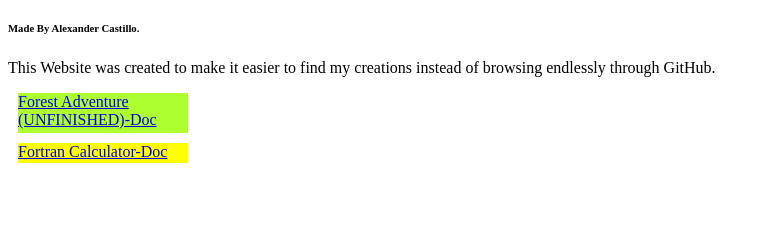
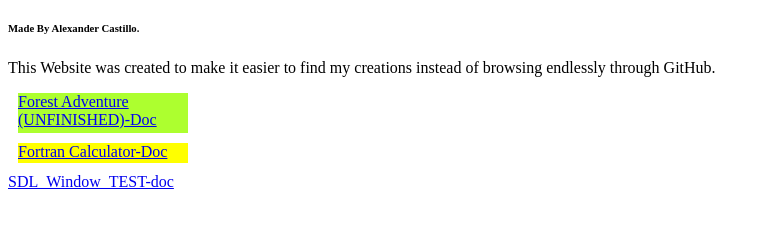
Before and after one commit to codeGithub23/MyCreatorWebsite2, a plain HTML site: page index.html in a window 1280 px wide. Shown: the part 61-286 px from the top of the page, without its empty margins (0-770 px from the left). Drawn offline with Linux system fonts and the light colour scheme.

Commit message:
Update index.html

```diff
--- a/index.html
+++ b/index.html
@@ -19,5 +19,8 @@
     <div class="BoxforFC">
         <a href="FC.html">Fortran Calculator-Doc</a>
     </div>
+    <div class="BoxforSW">
+        <a href="https://github.com/codeGithub23/SDL_Window_TEST">SDL_Window_TEST-doc</a>
+    </div>
 </body>
 </html>
```
